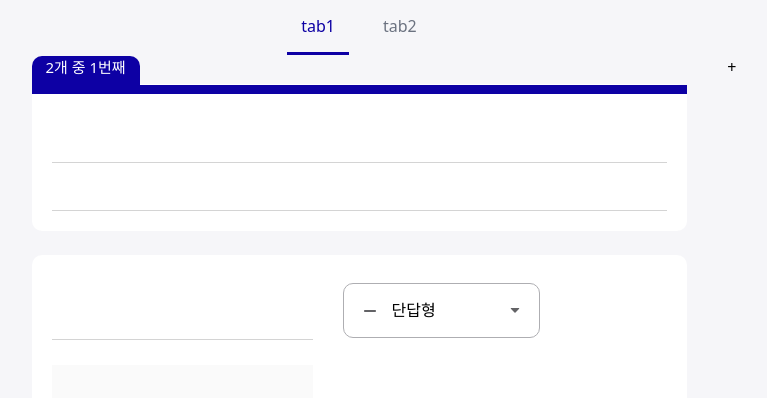
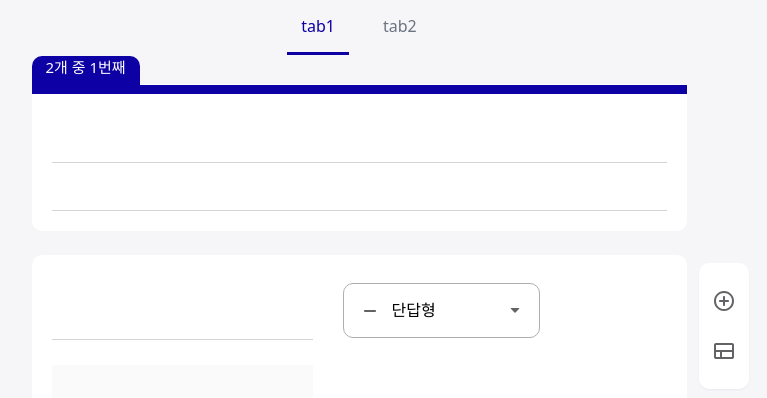
Before and after one commit to bryan01-Martin/multi-form-survey, a React (Vite) app: page / in a window 1280 px wide. Shown: the top 398 px of the page, without its empty margins (281-1048 px from the left). Built offline with nearby package versions, Linux system fonts and the light colour scheme.

Commit message:
feat:floating menu

```diff
--- /dev/null
+++ b/src/components/edit/EditorMenu.tsx
@@ -0,0 +1,24 @@
+import PlusIcon from "../../assets/icons/add_circle.svg?react";
+import SectionPlusIcon from "../../assets/icons/view_comfy.svg?react";
+import { useSurveyStore } from "../../store";
+import cn from "classnames";
+
+export default function EditorMenu({ className }: Cn) {
+  const surveyStore = useSurveyStore();
+
+  return (
+    <div
+      className={cn(
+        "bg-white rounded-10 px-13 py-26 flex flex-col gap-y-26 shadow-sm",
+        className
+      )}
+    >
+      <button onClick={surveyStore.addQuestion}>
+        <PlusIcon />
+      </button>
+      <button onClick={surveyStore.addSection}>
+        <SectionPlusIcon />
+      </button>
+    </div>
+  );
+}
--- a/src/components/edit/SectionEditorList.tsx
+++ b/src/components/edit/SectionEditorList.tsx
@@ -1,19 +1,14 @@
 import { useSurveyStore } from "../../store";
+import EditorMenu from "./EditorMenu";
 import SectionEditor from "./SectionEditor";
 
 export default function SectionEditorList() {
   const surveyStore = useSurveyStore();
   return (
     <div className="relative">
-      <div className="absolute top-0 -right-50">
-        <button
-          onClick={() => {
-            surveyStore.addQuestion();
-          }}
-        >
-          +
-        </button>
-      </div>
+      <EditorMenu
+        className={`fixed bottom-30 left-[calc(100%-72px)] sm:bottom-auto sm:top-[263px] sm:left-[calc(50%+340px)] `}
+      />
       <div>
         {surveyStore.sections.map((section) => (
           <SectionEditor key={section.id} section={section} />
--- a/tailwind.config.js
+++ b/tailwind.config.js
@@ -9,6 +9,9 @@
   content: ["./index.html", "./src/**/*.{js,jsx,ts,tsx}"],
   theme: {
     extend: {
+      screens: {
+        sm: "820px",
+      },
       borderWidth: {
         ...px0_20,
       },
```
